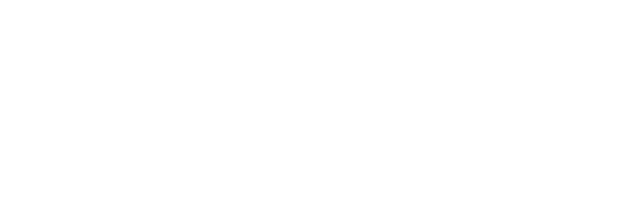
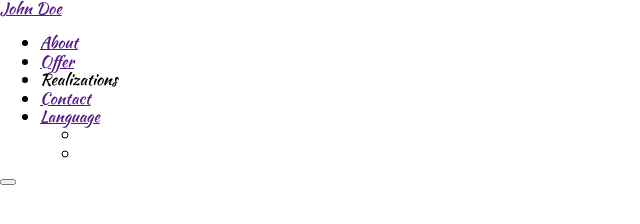
Before and after one commit to podolakmateusz/sample-personal-site, a plain HTML site: page index.html in a window 1280 px wide. Shown: the whole page, without its empty margins (0-640 px from the left). Drawn offline with Linux system fonts and the light colour scheme.

Commit message:
add html menu code

```diff
--- a/index.html
+++ b/index.html
@@ -13,6 +13,28 @@
 </head>
 
 <body>
+    <header class="header">
+        <nav class="header__nav nav">
+            <a href="" class="nav__logo">John Doe</a>
+            <ul class="nav__list">
+                <li class="nav__item"><a href="" class="nav__link">About</a></li>
+                <li class="nav__item"><a href="" class="nav__link">Offer</a></li>
+                <li class="nav__item"><a href="" class="nav__link"></a>Realizations</li>
+                <li class="nav__item"><a href="" class="nav__link">Contact</a></li>
+                <li class="nav__item"><a href="" class="nav__link">Language</a>
+                    <ul class="nav__sublist">
+                        <li class="nav__item"><a href="" class="nav__link"></a></li>
+                        <li class="nav__item"><a href="" class="nav__link"></a></li>
+                    </ul>
+                </li>
+            </ul>
+            <button class="nav__icon">
+                <div class="nav__icon icon icon--line1"></div>
+                <div class="nav__icon icon icon--line2"></div>
+                <div class="nav__icon icon icon--line3"></div>
+            </button>
+        </nav>
+    </header>
 </body>
 
 </html>
```
